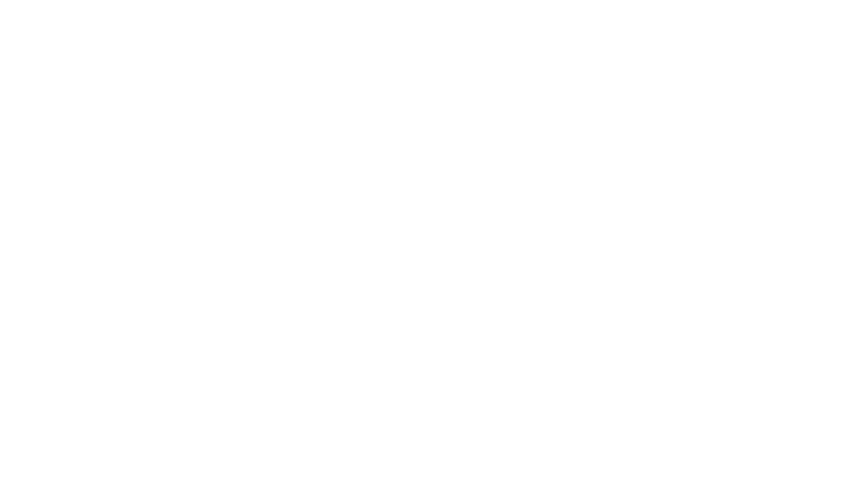
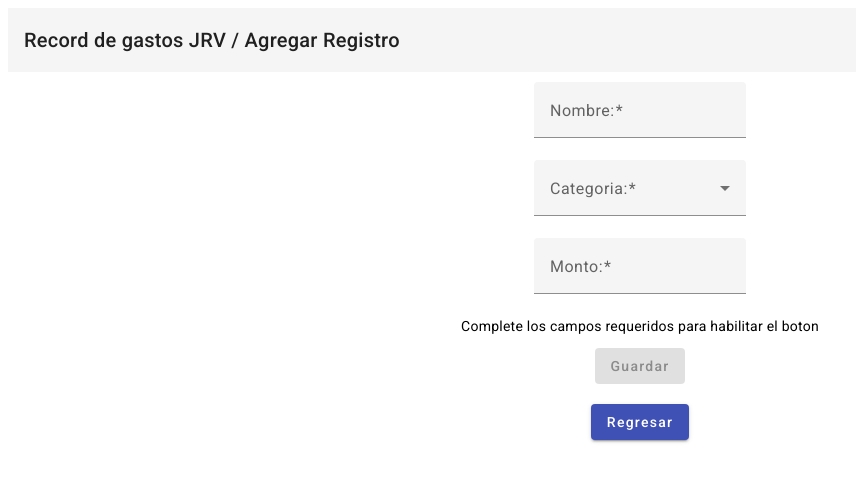
Before and after one commit to joserv28/joserv28.github.io, an Angular app: page /agregar in a window 1280 px wide. Before the commit this address led to /. Shown: the top 482 px of the page, without its empty margins (0-856 px from the left). Built offline with nearby package versions, Linux system fonts and the light colour scheme.

Commit message:
agregar registro

```diff
--- /dev/null
+++ b/src/app/agregar/agregar.component.html
@@ -0,0 +1,40 @@
+<!-- Toolbar -->
+<mat-toolbar>
+    <span>Record de gastos JRV / Agregar Registro</span>
+  </mat-toolbar>
+
+  <div class="parent">
+    <form [formGroup]="agregarRegistroForm" (ngSubmit)="onSubmit()">
+
+      <mat-form-field class="example-full-width">
+        <mat-label>Nombre:</mat-label>
+        <input type="text" matInput placeholder="Factura" formControlName="nombre" />
+      </mat-form-field>
+
+      <br>
+
+      <mat-form-field appearance="fill">
+        <mat-label>Categoria:</mat-label>
+        <mat-select formControlName="categoria">
+          <mat-option *ngFor="let category of categories" [value]="category.value">
+            {{category.viewValue}}
+          </mat-option>
+        </mat-select>
+      </mat-form-field>
+
+      <br>
+
+      <mat-form-field class="example-full-width">
+        <mat-label>Monto:</mat-label>
+        <input type="number" matInput placeholder="1000" formControlName="monto" />
+      </mat-form-field>
+
+      <br>
+
+      <p>Complete los campos requeridos para habilitar el boton</p>
+      <button type="submit" [disabled]="!agregarRegistroForm.valid" mat-raised-button color="primary">Guardar</button>
+
+    </form>
+    <br>
+    <button (click)="back()" mat-raised-button color="primary">Regresar</button>
+  </div>
--- /dev/null
+++ b/src/app/agregar/agregar.component.sass
@@ -0,0 +1,3 @@
+.parent
+  text-align: center
+  padding-top: 10px
--- /dev/null
+++ b/src/app/agregar/agregar.component.ts
@@ -0,0 +1,72 @@
+import { Component, OnInit } from '@angular/core';
+import { FormBuilder, Validators } from '@angular/forms';
+import { Router } from '@angular/router';
+
+export interface Registro {
+  nombre: string;
+  categoria: string;
+  monto: number;
+}
+
+interface Category {
+  value: string;
+  viewValue: string;
+}
+
+@Component({
+  selector: 'app-agregar',
+  templateUrl: './agregar.component.html',
+  styleUrls: ['./agregar.component.sass']
+})
+export class AgregarComponent implements OnInit {
+  agregarRegistroForm = this.formBuilder.group({
+    nombre: ['', [Validators.required]],
+    categoria: ['', [Validators.required]],
+    monto: [, [Validators.required]],
+  });
+  categories: Category[] = [
+    {value: 'ingreso', viewValue: 'Ingreso'},
+    {value: 'egreso', viewValue: 'Egreso genérico'},
+    {value: 'vivienda', viewValue: 'Vivienda'},
+    {value: 'transporte', viewValue: 'Transporte'},
+  ];
+
+  constructor(
+    private formBuilder: FormBuilder,
+    private router: Router
+    ) { }
+
+  ngOnInit() {
+
+  }
+
+  onSubmit(){
+    const localNombre = this.agregarRegistroForm.value.nombre;
+    const localCategoria = this.agregarRegistroForm.value.categoria;
+    const localMonto = this.agregarRegistroForm.value.monto;
+    if(localNombre && localCategoria && localMonto){
+      const registro:Registro = {
+        nombre: localNombre,
+        categoria: localCategoria,
+        monto: +localMonto
+      }
+      let localRegistros = localStorage.getItem("registros");
+      if(localRegistros){
+        let nuevosRegistros = JSON.parse(localRegistros);
+        nuevosRegistros.push(registro);
+        localStorage.setItem("registros", JSON.stringify(nuevosRegistros));
+      }else{
+        let nuevosRegistros = [];
+        nuevosRegistros.push(registro);
+        localStorage.setItem("registros", JSON.stringify(nuevosRegistros));
+      }
+      this.router.navigateByUrl('/gastos');
+    }
+
+  }
+
+  back(){
+    this.router.navigateByUrl('/gastos');
+  }
+
+}
--- a/src/app/app-routing.module.ts
+++ b/src/app/app-routing.module.ts
@@ -1,9 +1,13 @@
 import { NgModule } from '@angular/core';
 import { RouterModule, Routes } from '@angular/router';
+import { AgregarComponent } from './agregar/agregar.component';
+import { GastosComponent } from './gastos/gastos.component';
 import { HomeComponent } from './home/home.component';
 
 const routes: Routes = [
   {path: 'home', component: HomeComponent},
+  {path: 'gastos', component: GastosComponent},
+  {path: 'agregar', component: AgregarComponent},
   {path: '', redirectTo: '/home', pathMatch: 'full'},
 ];
 
--- a/src/app/app.module.ts
+++ b/src/app/app.module.ts
@@ -7,11 +7,15 @@ import { BrowserAnimationsModule } from '@angular/platform-browser/animations';
 import { ReactiveFormsModule } from '@angular/forms';
 import { HomeComponent } from './home/home.component';
 import { MaterialModule } from './material/material.module';
+import { GastosComponent } from './gastos/gastos.component';
+import { AgregarComponent } from './agregar/agregar.component';
 
 @NgModule({
   declarations: [
     AppComponent,
-    HomeComponent
+    HomeComponent,
+    GastosComponent,
+    AgregarComponent
   ],
   imports: [
     BrowserModule,
--- /dev/null
+++ b/src/app/gastos/gastos.component.html
@@ -0,0 +1,41 @@
+<!-- Toolbar -->
+<mat-toolbar>
+  <span>Record de gastos JRV / Gastos</span>
+</mat-toolbar>
+
+<div class="parent">
+  <br>
+  <button (click)="goToAdd()" mat-raised-button color="primary">Agregar Registro</button>
+  <br><br>
+  <table mat-table [dataSource]="dataSource" class="mat-elevation-z8 demo-table">
+    <!-- Position Column -->
+    <ng-container matColumnDef="demo-position">
+      <th mat-header-cell *matHeaderCellDef> Nombre </th>
+      <td mat-cell *matCellDef="let element"> {{element.nombre}} </td>
+    </ng-container>
+
+    <!-- Name Column -->
+    <ng-container matColumnDef="demo-name">
+      <th mat-header-cell *matHeaderCellDef> Categoria </th>
+      <td mat-cell *matCellDef="let element"> {{element.categoria}} </td>
+    </ng-container>
+
+    <!-- Weight Column -->
+    <ng-container matColumnDef="demo-weight">
+      <th mat-header-cell *matHeaderCellDef> Monto </th>
+      <td mat-cell *matCellDef="let element"> {{element.monto}} </td>
+    </ng-container>
+
+    <!-- Symbol Column -->
+    <ng-container matColumnDef="demo-symbol">
+      <th mat-header-cell *matHeaderCellDef> Acciones </th>
+      <td mat-cell *matCellDef="let element; let i = index;">
+        <button (click)="editar(i)" mat-button color="primary">Editar</button>
+        <button (click)="eliminar(i)" mat-button color="warn">Eliminar</button>
+      </td>
+    </ng-container>
+
+    <tr mat-header-row *matHeaderRowDef="displayedColumns"></tr>
+    <tr mat-row *matRowDef="let row; columns: displayedColumns; let i = index"></tr>
+  </table>
+</div>
--- /dev/null
+++ b/src/app/gastos/gastos.component.sass
@@ -0,0 +1,3 @@
+.parent
+  text-align: center
+  padding-top: 10px
--- /dev/null
+++ b/src/app/gastos/gastos.component.ts
@@ -0,0 +1,60 @@
+import { Component, OnInit } from '@angular/core';
+import { FormBuilder, Validators } from '@angular/forms';
+import { Router } from '@angular/router';
+
+
+export interface Registros {
+  nombre: string;
+  categoria: string;
+  monto: number;
+}
+
+interface Category {
+  value: string;
+  viewValue: string;
+}
+
+const ELEMENT_DATA: Registros[] = [
+  {nombre: "Gasto1", categoria: 'Gasto', monto: 1000},
+  {nombre: "Gasto1", categoria: 'Gasto', monto: 1000},
+  {nombre: "Gasto1", categoria: 'Gasto', monto: 1000},
+  {nombre: "Gasto1", categoria: 'Gasto', monto: 1000},
+];
+
+@Component({
+  selector: 'app-gastos',
+  templateUrl: './gastos.component.html',
+  styleUrls: ['./gastos.component.sass']
+})
+export class GastosComponent implements OnInit {
+  displayedColumns: string[] = ['demo-position', 'demo-name', 'demo-weight', 'demo-symbol'];
+  dataSource = ELEMENT_DATA;
+
+
+  constructor(
+    private formBuilder: FormBuilder,
+    private router: Router
+    ) { }
+
+  ngOnInit() {
+    const localRegistros = localStorage.getItem("registros");
+    if(localRegistros){
+      this.dataSource = JSON.parse(localRegistros);
+    }else{
+      this.dataSource = [];
+    }
+
+  }
+
+  goToAdd(){
+    this.router.navigateByUrl('/agregar');
+  }
+
+  editar(index:number){
+
+  }
+
+  eliminar(index:number){
+
+  }
+}
--- a/src/app/home/home.component.html
+++ b/src/app/home/home.component.html
@@ -38,7 +38,7 @@
     <div class="example-button-row">
       <button mat-button color="primary">Presupuesto</button>
       <button (click)="goToGastos()" mat-button>Gastos Totales</button>
-      <button mat-button>Balance: 100000</button>
+      <button mat-button>Balance: {{(presupuesto + ingresos) - gastos}}</button>
     </div>
   </section>
 </div>
--- a/src/app/home/home.component.ts
+++ b/src/app/home/home.component.ts
@@ -1,5 +1,6 @@
 import { Component, OnInit } from '@angular/core';
 import { FormBuilder, Validators } from '@angular/forms';
+import { Router } from '@angular/router';
 
 @Component({
   selector: 'app-home',
@@ -8,6 +9,8 @@ import { FormBuilder, Validators } from '@angular/forms';
 })
 export class HomeComponent implements OnInit {
   presupuesto:number = 0;
+  ingresos:number = 0;
+  gastos:number = 0;
   divisa:string = 'No asignada';
   existPresupuesto:boolean = false;
   presupuestoForm = this.formBuilder.group({
@@ -15,7 +18,10 @@ export class HomeComponent implements OnInit {
     divisa: [''],
   });
 
-  constructor(private formBuilder: FormBuilder) { }
+  constructor(
+    private formBuilder: FormBuilder,
+    private router: Router
+    ) { }
 
   ngOnInit() {
     const localPresupuesto = localStorage.getItem('presupuesto');
@@ -37,6 +43,7 @@ export class HomeComponent implements OnInit {
       const localPresupuesto = this.presupuestoForm.value.presupuesto;
       this.presupuesto = +localPresupuesto;
       localStorage.setItem('presupuesto', JSON.stringify(this.presupuesto));
+      localStorage.setItem("registros", JSON.stringify([]));
     }
     if(this.presupuestoForm.value.divisa){
       this.divisa = this.presupuestoForm.value.divisa;
@@ -52,8 +59,7 @@ export class HomeComponent implements OnInit {
   }
 
   goToGastos() {
-    // TODO: redirecto to gastos
-    console.log('go to Gastos');
+    this.router.navigateByUrl('/gastos');
   }
 
   get formControls(){
```
Also changed, not shown: 5 other files (tests, documents, lock files or other folders).
